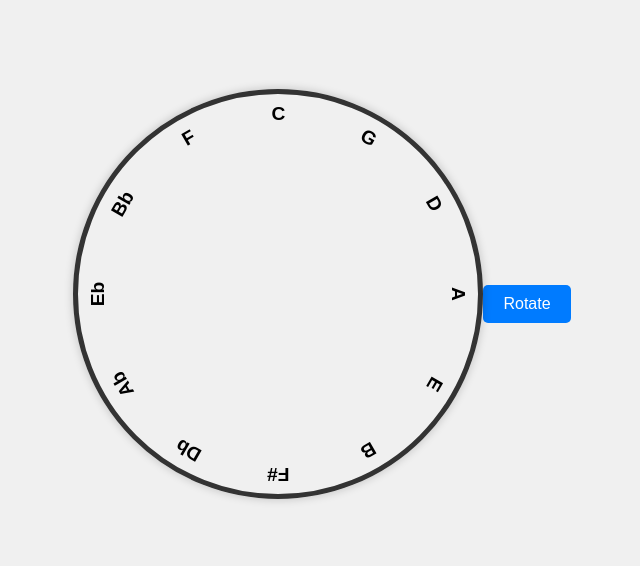
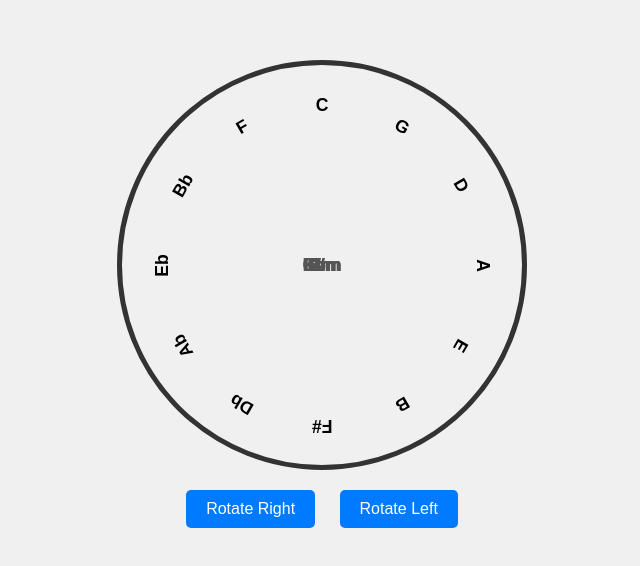
Before and after one commit to john25speed/circleoffifths, a plain HTML site: page index.html in a window 1280 px wide. Shown: the part 106-672 px from the top of the page, without its empty margins (318-958 px from the left). Drawn offline with Linux system fonts and the light colour scheme.

Commit message:
Update index.html

```diff
--- a/index.html
+++ b/index.html
@@ -7,8 +7,9 @@
     <style>
         body {
             display: flex;
+            flex-direction: column;
+            align-items: center;
             justify-content: center;
-            align-items: center;
             height: 100vh;
             margin: 0;
             font-family: Arial, sans-serif;
@@ -20,30 +21,46 @@
             height: 400px;
             border-radius: 50%;
             border: 5px solid #333;
-            box-shadow: 0 0 10px rgba(0, 0, 0, 0.2);
             display: flex;
             justify-content: center;
             align-items: center;
         }
         .note {
             position: absolute;
-            font-size: 1.2em;
+            font-size: 1.1em;
             font-weight: bold;
+            transition: color 0.3s, transform 0.3s;
         }
-        .note:nth-child(1) { transform: rotate(0deg) translate(0, -180px); }
-        .note:nth-child(2) { transform: rotate(30deg) translate(0, -180px); }
-        .note:nth-child(3) { transform: rotate(60deg) translate(0, -180px); }
-        .note:nth-child(4) { transform: rotate(90deg) translate(0, -180px); }
-        .note:nth-child(5) { transform: rotate(120deg) translate(0, -180px); }
-        .note:nth-child(6) { transform: rotate(150deg) translate(0, -180px); }
-        .note:nth-child(7) { transform: rotate(180deg) translate(0, -180px); }
-        .note:nth-child(8) { transform: rotate(210deg) translate(0, -180px); }
-        .note:nth-child(9) { transform: rotate(240deg) translate(0, -180px); }
-        .note:nth-child(10) { transform: rotate(270deg) translate(0, -180px); }
-        .note:nth-child(11) { transform: rotate(300deg) translate(0, -180px); }
-        .note:nth-child(12) { transform: rotate(330deg) translate(0, -180px); }
-        #rotate-button {
+        /* Внешние ноты (мажоры) */
+        .note.major {
+            color: #000;
+        }
+        /* Внутренние ноты (миноры) */
+        .note.minor {
+            color: #555;
+        }
+        /* Стиль выделения */
+        .highlight {
+            color: red;
+        }
+        /* Расположение нот по кругу */
+        .note:nth-child(1) { transform: rotate(0deg) translate(0, -160px); }
+        .note:nth-child(2) { transform: rotate(30deg) translate(0, -160px); }
+        .note:nth-child(3) { transform: rotate(60deg) translate(0, -160px); }
+        .note:nth-child(4) { transform: rotate(90deg) translate(0, -160px); }
+        .note:nth-child(5) { transform: rotate(120deg) translate(0, -160px); }
+        .note:nth-child(6) { transform: rotate(150deg) translate(0, -160px); }
+        .note:nth-child(7) { transform: rotate(180deg) translate(0, -160px); }
+        .note:nth-child(8) { transform: rotate(210deg) translate(0, -160px); }
+        .note:nth-child(9) { transform: rotate(240deg) translate(0, -160px); }
+        .note:nth-child(10) { transform: rotate(270deg) translate(0, -160px); }
+        .note:nth-child(11) { transform: rotate(300deg) translate(0, -160px); }
+        .note:nth-child(12) { transform: rotate(330deg) translate(0, -160px); }
+        #buttons {
             margin-top: 20px;
+        }
+        button {
+            margin: 0 10px;
             padding: 10px 20px;
             font-size: 1em;
             background-color: #007bff;
@@ -56,29 +73,62 @@
 </head>
 <body>
     <div id="circle">
-        <div class="note">C</div>
-        <div class="note">G</div>
-        <div class="note">D</div>
-        <div class="note">A</div>
-        <div class="note">E</div>
-        <div class="note">B</div>
-        <div class="note">F#</div>
-        <div class="note">Db</div>
-        <div class="note">Ab</div>
-        <div class="note">Eb</div>
-        <div class="note">Bb</div>
-        <div class="note">F</div>
+        <!-- Внешний круг (мажоры) -->
+        <div class="note major">C</div>
+        <div class="note major">G</div>
+        <div class="note major">D</div>
+        <div class="note major">A</div>
+        <div class="note major">E</div>
+        <div class="note major">B</div>
+        <div class="note major">F#</div>
+        <div class="note major">Db</div>
+        <div class="note major">Ab</div>
+        <div class="note major">Eb</div>
+        <div class="note major">Bb</div>
+        <div class="note major">F</div>
+        <!-- Внутренний круг (миноры) -->
+        <div class="note minor">Am</div>
+        <div class="note minor">Em</div>
+        <div class="note minor">Bm</div>
+        <div class="note minor">F#m</div>
+        <div class="note minor">C#m</div>
+        <div class="note minor">G#m</div>
+        <div class="note minor">Ebm</div>
+        <div class="note minor">Bbm</div>
+        <div class="note minor">Fm</div>
+        <div class="note minor">Cm</div>
+        <div class="note minor">Gm</div>
+        <div class="note minor">Dm</div>
     </div>
-    <button id="rotate-button">Rotate</button>
+    <div id="buttons">
+        <button onclick="rotateCircle(30)">Rotate Right</button>
+        <button onclick="rotateCircle(-30)">Rotate Left</button>
+    </div>
 
     <script>
         const circle = document.getElementById("circle");
+        const majorNotes = document.querySelectorAll(".note.major");
         let angle = 0;
 
-        document.getElementById("rotate-button").onclick = () => {
-            angle += 30;
+        function rotateCircle(deg) {
+            angle += deg;
             circle.style.transform = `rotate(${angle}deg)`;
-        };
+
+            highlightKey();
+        }
+
+        function highlightKey() {
+            // Убираем выделение со всех нот
+            majorNotes.forEach(note => note.classList.remove("highlight"));
+
+            // Выделяем первые шесть нот (например, для C)
+            for (let i = 0; i < 6; i++) {
+                majorNotes[(i + Math.floor(angle / 30)) % 12].classList.add("highlight");
+            }
+        }
+
+        // Первоначальное выделение
+        highlightKey();
     </script>
 </body>
 </html>
```
